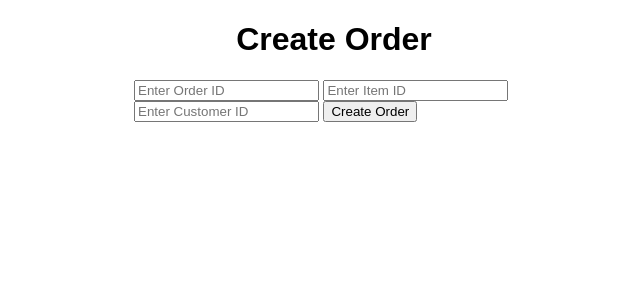
After one commit to xzijian/Kinexcs, a Flask app: page /order/create in a window 1280 px wide. The commit adds this page. Shown: the top 300 px of the page, without its empty margins (306-946 px from the left). Run offline with Flask 2, Linux system fonts and the light colour scheme; some libraries are stand-ins or nearby versions.

Commit message:
Added Items

```diff
--- a/app.py
+++ b/app.py
@@ -24,20 +24,24 @@ def view_customer():
     if request.method == 'GET':
         user = request.args.get('number')
         if user==None:
-            cur = conn.cursor(cursor_factory=psycopg2.extras.DictCursor)
-            s = "SELECT * FROM customer ORDER BY id"
-            cur.execute(s)
-            list_cust = cur.fetchall()
-            #return render_template('customer.html', list_cust = list_cust)
-            #return jsonify(json_list = list_cust)
-            content = {}
-            customer = []
-            for result in list_cust:
-                content = {'id' : result['id'], 'name' : result['name'], 'dob' : result['dob']}
-                customer.append(content)
+            try:
+                cur = conn.cursor(cursor_factory=psycopg2.extras.DictCursor)
+                s = "SELECT * FROM customer ORDER BY id"
+                cur.execute(s)
+                list_cust = cur.fetchall()
+                #return render_template('customer.html', list_cust = list_cust)
+                #return jsonify(json_list = list_cust)
                 content = {}
+                customer = []
+                for result in list_cust:
+                    content = {'id' : result['id'], 'name' : result['name'], 'dob' : result['dob']}
+                    customer.append(content)
+                    content = {}
 
-            return jsonify(customer)
+                return jsonify(customer)
+            except:
+                conn.rollback()
+                return render_template('index.html')
         else:
             try:
                 cur = conn.cursor(cursor_factory=psycopg2.extras.DictCursor)
@@ -68,24 +72,27 @@ def view_customer():
     else:
         return render_template('customer.html')
 
-@app.route('/order')
+@app.route('/order', methods = ['POST','GET'])
 def view_order():
     if request.method == 'GET':
         user = request.args.get('customer_id')
         if user == None:
-            cur = conn.cursor(cursor_factory=psycopg2.extras.DictCursor)
-            s = "SELECT * FROM orders ORDER BY datetime ASC"
-            cur.execute(s)
-            list_orders = cur.fetchall()
-            #return render_template('orders.html', list_orders = list_orders)
-            content = {}
-            orders = []
-            for result in list_orders:
-                content = {'item_name' : result['item_name'], 'item_price' : result['item_price'], 'datetime' : result['datetime'], 'customer_id' : result['customer_id']}
-                orders.append(content)
+            try:
+                cur = conn.cursor(cursor_factory=psycopg2.extras.DictCursor)
+                s = "SELECT * FROM orders ORDER BY datetime ASC"
+                cur.execute(s)
+                list_orders = cur.fetchall()
+                #return render_template('orders.html', list_orders = list_orders)
                 content = {}
-
-            return jsonify(orders)
+                orders = []
+                for result in list_orders:
+                    content = {'order_id' : result['order_id'], 'item_id' : result['item_id'], 'item_name' : result['item_name'], 'item_price' : result['item_price'], 'datetime' : result['datetime'], 'customer_id' : result['customer_id']}
+                    orders.append(content)
+                    content = {}
+                return jsonify(orders)
+            except:
+                conn.rollback()
+                return render_template('index.html')
         else:
             try:
                 cur = conn.cursor(cursor_factory=psycopg2.extras.DictCursor)
@@ -114,6 +121,20 @@ def view_order():
     #    return jsonify(orders)
         return render_template('orders.html')
 
+@app.route('/items')
+def view_items():
+    cur = conn.cursor(cursor_factory=psycopg2.extras.DictCursor)
+    s = "SELECT * FROM items ORDER BY item_id"
+    cur.execute(s)
+    list_orders = cur.fetchall()
+    content = {}
+    orders = []
+    for result in list_orders:
+        content = {'item_id' : result['item_id'], 'item_name' : result['item_name'], 'item_price' : result['item_price']}
+        orders.append(content)
+        content = {}
+    return jsonify(orders)
+
 @app.route('/customer/create', methods=['POST','GET'])
 def create_customer():
     if request.method == 'POST':
@@ -130,6 +151,29 @@ def create_customer():
     else:
         return render_template('createCus.html')
 
-
+@app.route('/order/create', methods=['POST','GET'])
+def create_order():
+    if request.method == 'POST':
+        Oid = request.form['Oid']
+        Iid = request.form['Iid']
+        cid = request.form['cID2']
+        cur = conn.cursor(cursor_factory=psycopg2.extras.DictCursor)
+        try:
+            cur.execute("""INSERT INTO orders
+                            VALUES (%s,%s,(SELECT item_name
+				                            FROM items
+				                            WHERE item_id = %s),
+                                            (SELECT item_price
+									        FROM items
+									        WHERE item_id = %s),CURRENT_DATE,
+                                            (SELECT id
+		                                    FROM customer
+		                                    WHERE id = %s))""", (Oid, Iid, Iid, Iid, cid))
+            return render_template('index.html')
+        except:
+            conn.rollback()
+            return "Invalid input"
+    else:
+        return render_template('createOrd.html')
 if __name__ == "__main__":
     app.run(debug=True)
--- a/templates/createCus.html
+++ b/templates/createCus.html
@@ -1,12 +1,12 @@
 {%extends 'base.html'%}
 
 {% block head %}
-<title>Backend Task</title>
+<title>Create Customer</title>
 {% endblock %}
 
 {% block body %}
 <div class="content">
-    <h1 style="text-align: center">Backend Task</h1>
+    <h1 style="text-align: center">Create Customer</h1>
     <form action="" method ="POST">
         <input type="text" name="cid" id="cid" placeholder="Enter Customer ID">
         <input type="text" name="cname" id="cname" placeholder="Enter Customer Name">
--- /dev/null
+++ b/templates/createOrd.html
@@ -0,0 +1,17 @@
+{%extends 'base.html'%}
+
+{% block head %}
+<title>Create Order</title>
+{% endblock %}
+
+{% block body %}
+<div class="content">
+    <h1 style="text-align: center">Create Order</h1>
+    <form action="" method ="POST">
+        <input type="text" name="Oid" id="Oid" placeholder="Enter Order ID">
+        <input type="text" name="Iid" id="Iid" placeholder="Enter Item ID">
+        <input type="text" name="cID2" id="cID2" placeholder="Enter Customer ID">
+        <input type="submit" name ="button2" value="Create Order">
+    </form>
+</div>
+{% endblock %}
--- a/templates/index.html
+++ b/templates/index.html
@@ -9,6 +9,8 @@
     <h1 style="text-align: center">Backend Task</h1>
     <a href="/customer">View Customers</a>
     <a href="/order">View Orders</a>
+    <a href="/items">View Items</a>
     <a href="/customer/create">Create Customer</a>
+    <a href="/order/create">Create Order</a>
 </div>
 {% endblock %}
--- a/templates/orders.html
+++ b/templates/orders.html
@@ -16,6 +16,8 @@
             <thread>
                 <thead>
                     <tr>
+                        <td>Order ID</td>
+                        <td>Item ID</td>
                         <td>Item Name</td>
                         <td>Item Price</td>
                         <td>Date Ordered</td>
@@ -29,6 +31,8 @@
                         <td>{{row[1]}}</td>
                         <td>{{row[2]}}</td>
                         <td>{{row[3]}}</td>
+                        <td>{{row[4]}}</td>
+                        <td>{{row[5]}}</td>
                     </tr>
                     {% endfor %}
                 </tbody>
```
